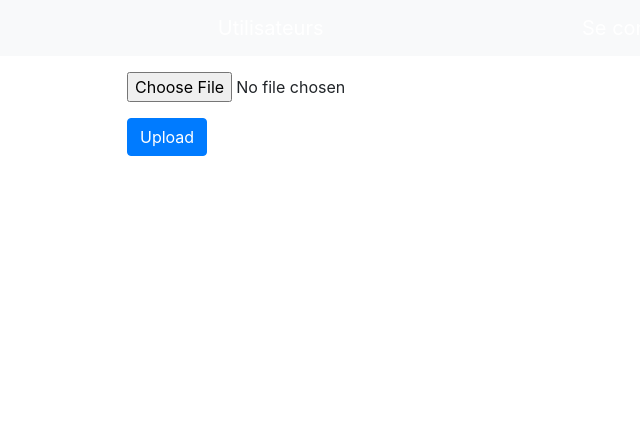
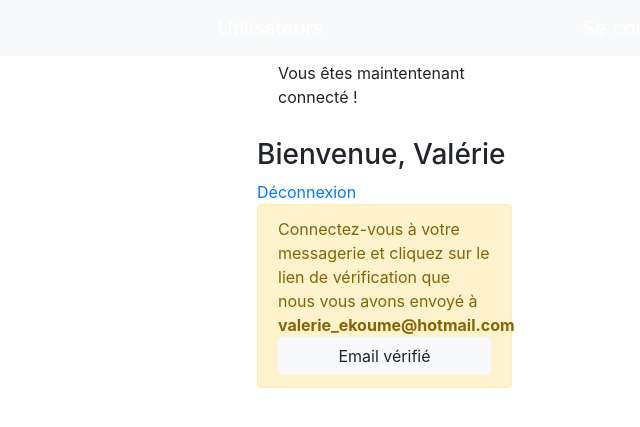
Before and after one commit to Valrika/explorer, a PHP site: template views/home.php in a window 1280 px wide. Shown: the top 427 px of the page, without its empty margins (208-848 px from the left). Run offline with PHP 8.4, Linux system fonts and the light colour scheme; the template is opened without the code that fills it, so the values that code supplies are empty.

Commit message:
-m "changes"

```diff
--- a/views/home.php
+++ b/views/home.php
@@ -1,21 +1,47 @@
 <?php
 
-//$pdo = (new Connection())->getPdo();
+use App\Connection;
+
+$pdo = (new Connection())->getPdo();
 
 $title = "mon site";
-$content = "contenu du site";
+$content = "content du site";
 require("template.php");
 ?>
 
     <!--se connecter et ou créer un compte en haut à droite-->
 
-    <div class"">
-    <div class="mt-5 container col-md-6">
-        <form action="" method="POST" enctype="multipart/form-data"><input type="file" name="file" class="form-control-file"><button type="submit" name="submit" class="btn btn-primary mt-3">Upload</button>
-        </form>
-    </div>
+    <head>
+        <title>Accueil</title>
+    </head>
+
+<body>
+
+    <div class="container">
+        <div class="row">
+            <div class="col-md-3 offset-md-4 form-div">
+                <!-- Formulaire de connexion fait -->
+<br>
+                <div class="alert alert-succes">
+                  Vous êtes maintentenant connecté !
+                </div>
+
+                <h3>Bienvenue, Valérie </h3>
+
+                <a href="#">Déconnexion</a>
+
+                <div class="alert alert-warning">
+                    Connectez-vous à votre messagerie et cliquez sur le
+                    lien de vérification que nous vous avons envoyé à
+                    <strong>valerie_ekoume@hotmail.com</strong>
+
+                    <button class="btn btn-block btn-md btn-light">Email vérifié</button>
+            </div>
+        </div>
     </div>
 
+
+</body>
 
 <?php
 
```
